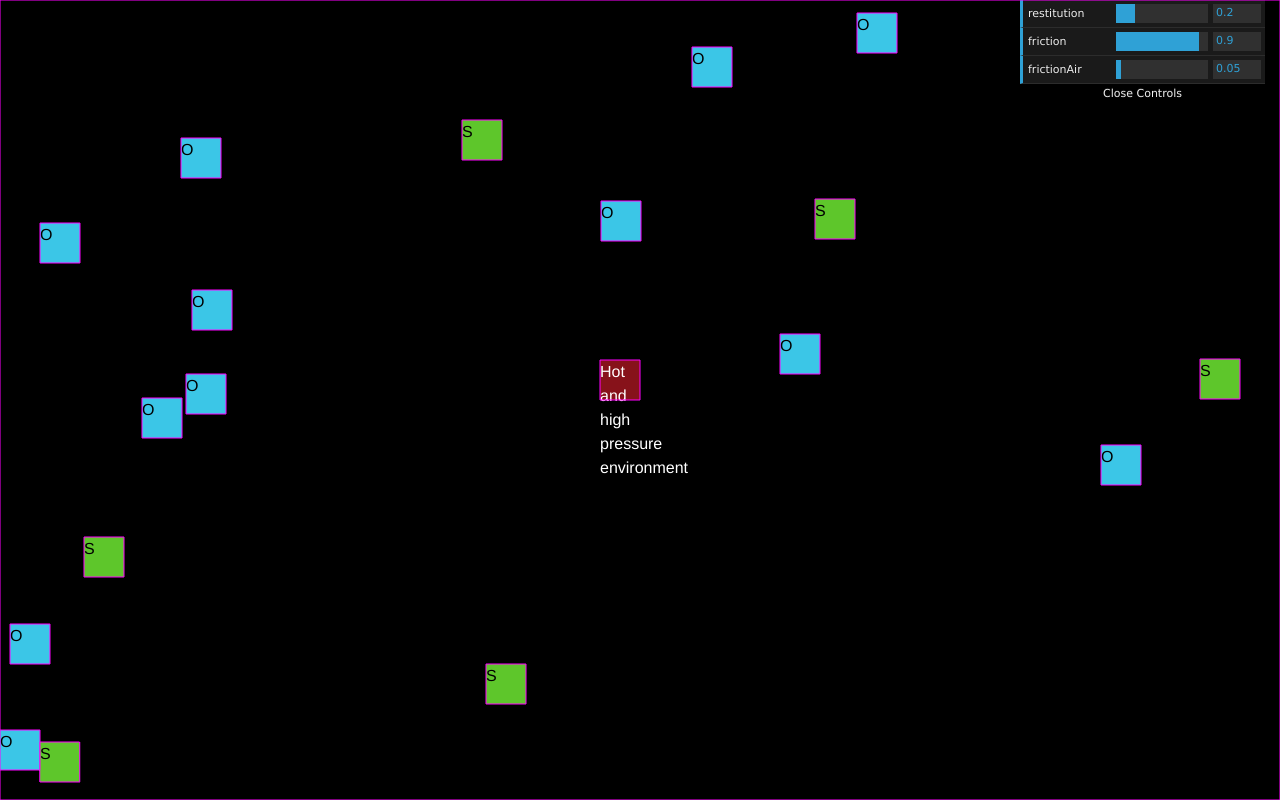
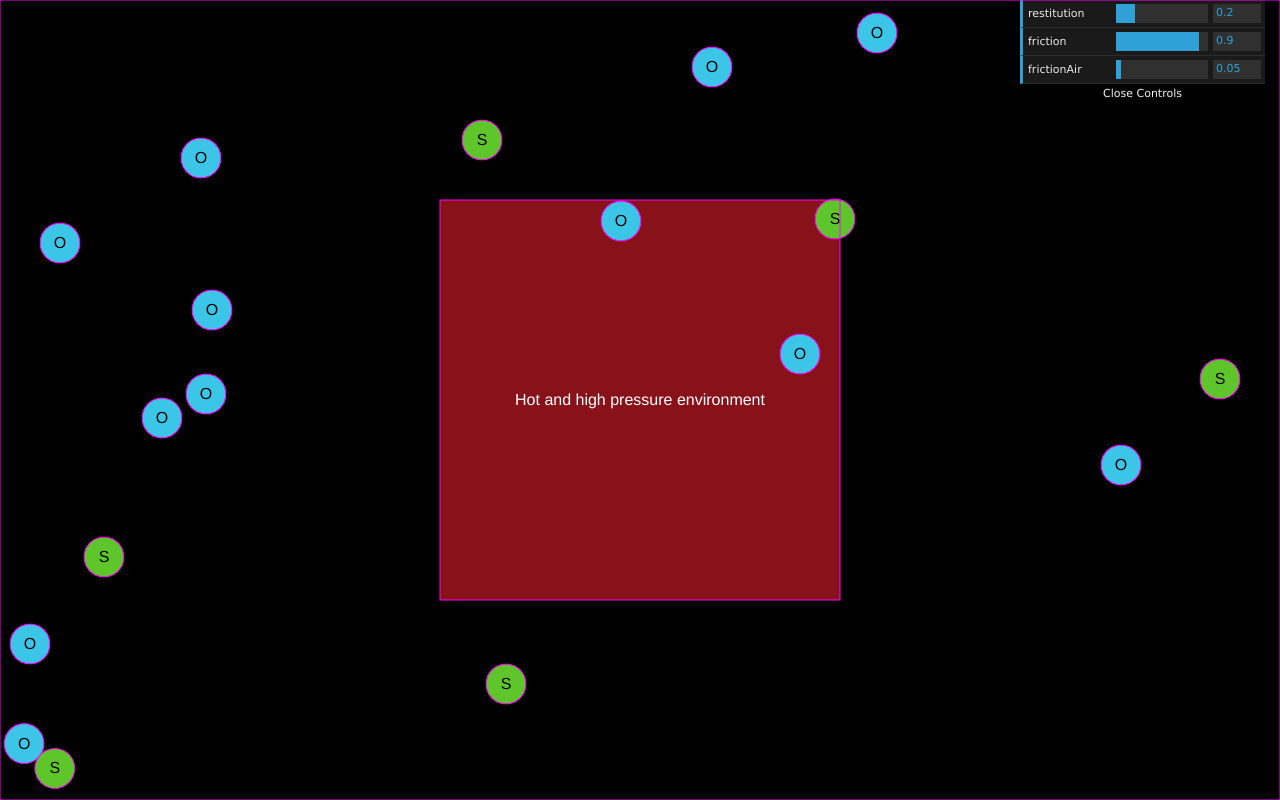
Before and after one commit to amnh-sciviz/pt-sandbox, a website: page make-break/index.html in a window 1280 px wide. Drawn offline with Linux system fonts and the light colour scheme.

Commit message:
make break: implement circle hit areas, environments, refactor physical properties

```diff
--- a/make-break/content.json
+++ b/make-break/content.json
@@ -5,13 +5,18 @@
       "label": "Hot and high pressure environment",
       "text": "Hot and high pressure environment",
       "type": "environment",
+      "shape": "rectangle",
       "width": 400,
       "height": 400,
       "rx": 0.5,
       "ry": 0.5,
       "backgroundColor": "#87121a",
       "textColor": "#ffffff",
-      "density": 1.0,
+      "physicalProperties": {
+        "isStatic": true,
+        "isSensor": true,
+        "ignorePointer": true
+      },
       "count": 1
     },{
       "id": "oxygen",
@@ -22,7 +27,9 @@
       "radius": 20,
       "backgroundColor": "#3bc6e7",
       "textColor": "#000000",
-      "density": 0.2,
+      "physicalProperties": {
+        "density": 0.2
+      },
       "count": 12
     },{
       "id": "silicon",
@@ -33,18 +40,21 @@
       "radius": 20,
       "backgroundColor": "#5ec62b",
       "textColor": "#000000",
-      "density": 0.4,
+      "physicalProperties": {
+        "density": 0.4
+      },
       "count": 6
     },{
       "id": "quartz",
       "label": "Quartz",
       "text": "Quartz",
       "type": "mineral",
-      "shape": "circle",
       "radius": 30,
       "backgroundImage": "img/quartz.png",
       "textColor": "#000000",
-      "density": 0.7,
+      "physicalProperties": {
+        "density": 0.7
+      },
       "composition": [
         { "id": "oxygen", "count": 4 },
         { "id": "silicon", "count": 1 }
@@ -58,8 +68,10 @@
       "radius": 30,
       "backgroundImage": "img/cristobalite.png",
       "textColor": "#000000",
-      "density": 0.9,
       "environment": "hot",
+      "physicalProperties": {
+        "density": 0.9
+      },
       "composition": [
         { "id": "oxygen", "count": 4 },
         { "id": "silicon", "count": 1 }
--- a/make-break/css/app.css
+++ b/make-break/css/app.css
@@ -9,3 +9,12 @@
   left: 0;
   z-index: 1;
 }
+
+.circle,
+.rectangle,
+.square {
+  text-align: center;
+}
+.circle {
+  border-radius: 50%;
+}
--- a/make-break/js/app.js
+++ b/make-break/js/app.js
@@ -3,7 +3,7 @@
 var MakeBreakApp = (function() {
 
   var app, opt, $canvas, w, h, game, gui;
-  var bodies, objects, objectProperties, $domContainer;
+  var bodies, objects, physicalProperties, $domContainer;
 
   function MakeBreakApp(config) {
     var defaults = {
@@ -11,7 +11,7 @@ var MakeBreakApp = (function() {
       configUrl: 'config.json',
       contentUrl: 'content.json',
       inputsAllowed: 5,
-      objectProperties: {
+      physicalProperties: {
         restitution: 0.2, // a.k.a. bounciness; 0 = no bounce
         density: 0.5, // default is 0.001
         friction: 0.9, // default is 0.1
@@ -30,7 +30,7 @@ var MakeBreakApp = (function() {
     h = $canvas.height();
 
     objects = [];
-    objectProperties = _.clone(opt.objectProperties);
+    physicalProperties = _.clone(opt.physicalProperties);
 
     $.when(
       $.getJSON(opt.configUrl),
@@ -73,9 +73,9 @@ var MakeBreakApp = (function() {
   MakeBreakApp.prototype.loadGUI = function(){
     gui = new dat.GUI();
     var controllers = [];
-    controllers.push(gui.add(objectProperties, 'restitution', 0, 1));
-    controllers.push(gui.add(objectProperties, 'friction', 0, 1));
-    controllers.push(gui.add(objectProperties, 'frictionAir', 0, 1));
+    controllers.push(gui.add(physicalProperties, 'restitution', 0, 1));
+    controllers.push(gui.add(physicalProperties, 'friction', 0, 1));
+    controllers.push(gui.add(physicalProperties, 'frictionAir', 0, 1));
 
     var onUpdate = function(){ app.onGUIChange(); };
     _.each(controllers, function(c){ c.onFinishChange(onUpdate) });
@@ -88,7 +88,7 @@ var MakeBreakApp = (function() {
     if (!$domContainer.length) console.log("Could not find DOM container!");
     bodies = [];
     _.each(objects, function(obj){
-      obj = _.extend({}, objectProperties, obj);
+      if (obj.physicalProperties) obj.physicalProperties = _.extend({}, physicalProperties, obj.physicalProperties);
       var count = obj.count;
       if (count && count > 0) {
         _.times(count, function(i){
--- a/shared/js/body.js
+++ b/shared/js/body.js
@@ -3,31 +3,34 @@
 var Body = (function() {
 
   var defaults = {
-    id: "carbon",
+    id: "none",
     index: 0,
-    label: "Carbon",
-    text: "C",
-    type: "element",
-    shape: "circle",
-    radius: 20,
+    label: "No label",
+    text: "",
+    type: "none",
+    shape: "default",
     backgroundColor: "#3bc6e7",
     textColor: "#000000",
     width: 60,
     height: 60,
     // matter properties
-    restitution: 0.2, // a.k.a. bounciness; 0 = no bounce
-    density: 0.5, // default is 0.001
-    friction: 0.9, // default is 0.1
-    frictionAir: 0.05 // default is 0.01
+    physicalProperties: {
+      restitution: 0.2, // a.k.a. bounciness; 0 = no bounce
+      density: 0.5, // default is 0.001
+      friction: 0.9, // default is 0.1
+      frictionAir: 0.05 // default is 0.01
+    }
   };
 
-  var opt, $container, game, physics, $el, el;
+  var opt, $container, game, physics, $el, el, physicalProperties;
 
   function Body(config) {
+    if (config.physicalProperties) config.physicalProperties = _.extend({}, defaults.physicalProperties, config.physicalProperties);
     opt = _.extend({}, defaults, config);
     game = opt.game;
     physics = game.matter;
     $container = opt.$container;
+    physicalProperties = opt.physicalProperties;
 
     this.create();
   }
@@ -52,6 +55,7 @@ var Body = (function() {
     }
     styles.width = width + "px";
     styles.height = height + "px";
+    if (_.contains(['circle', 'square', 'rectangle'], opt.shape)) styles.lineHeight = height + "px";
 
     // determine position
     var radius = Math.max(width, height) * 0.5;
@@ -61,8 +65,8 @@ var Body = (function() {
     var y = Phaser.Math.Between(radius, ch-radius);
     if (opt.x) x = opt.x;
     if (opt.y) y = opt.y;
-    if (opt.rx) x = cw * opt.rx - radius;
-    if (opt.ry) y = ch * opt.ry - radius;
+    if (opt.rx) x = cw * opt.rx;
+    if (opt.ry) y = ch * opt.ry;
 
     // set styles
     $el.css(styles);
@@ -84,12 +88,16 @@ var Body = (function() {
     // });
     // game.input.setDraggable(el);
     // el.input.draggable = true;
-    physics.add.gameObject(el, {
-      restitution: opt.restitution,
-      density: opt.density,
-      friction: opt.friction,
-      frictionAir: opt.frictionAir
-    });
+
+    physics.add.gameObject(el, physicalProperties);
+
+    // set hit area
+    if (_.contains(['circle', 'default'], opt.shape)) el.setCircle();
+
+    // make everything render on top of environments
+    if (opt.type !== "environment") el.depth = 10;
+
+    // console.log(el)
   };
 
   return Body;
```
